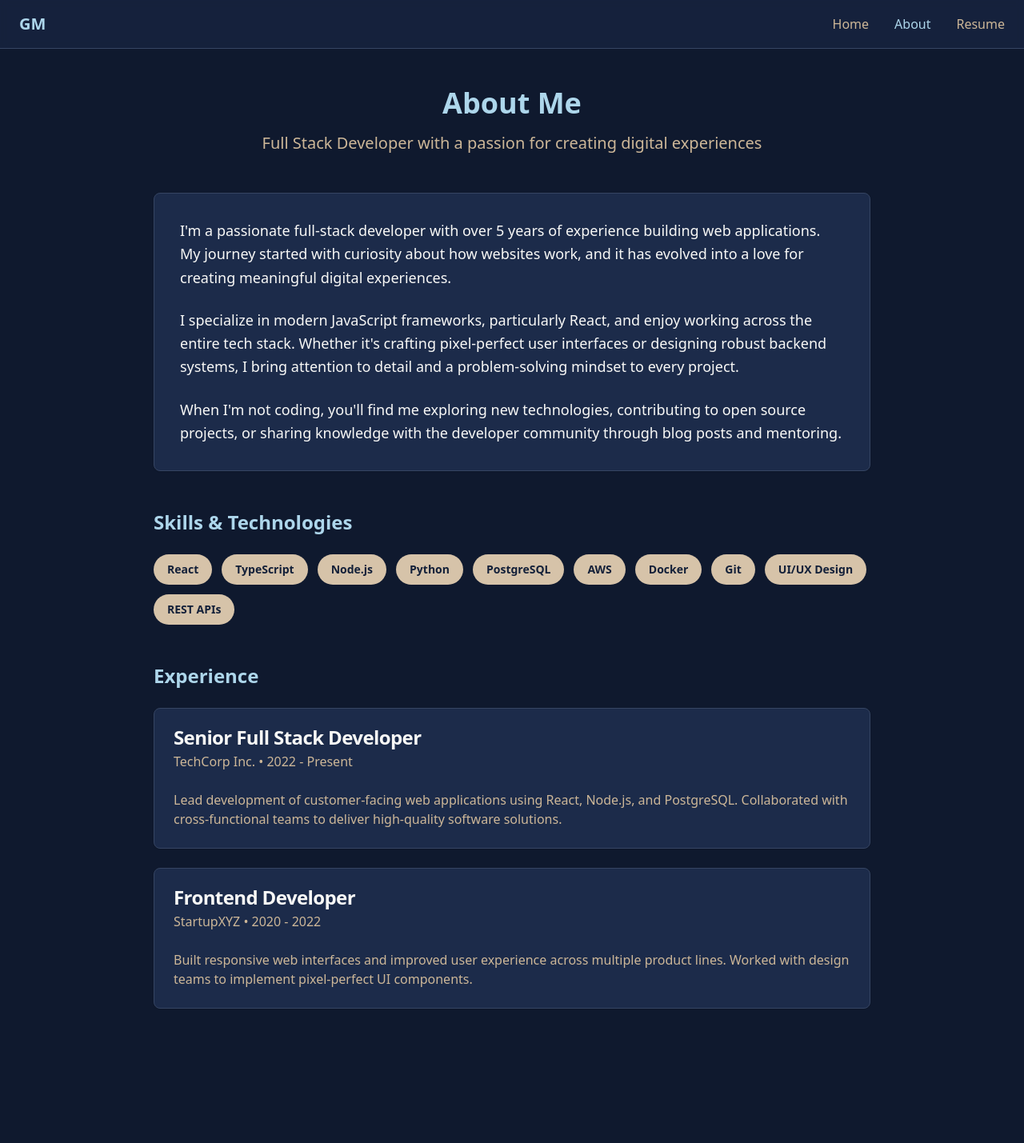
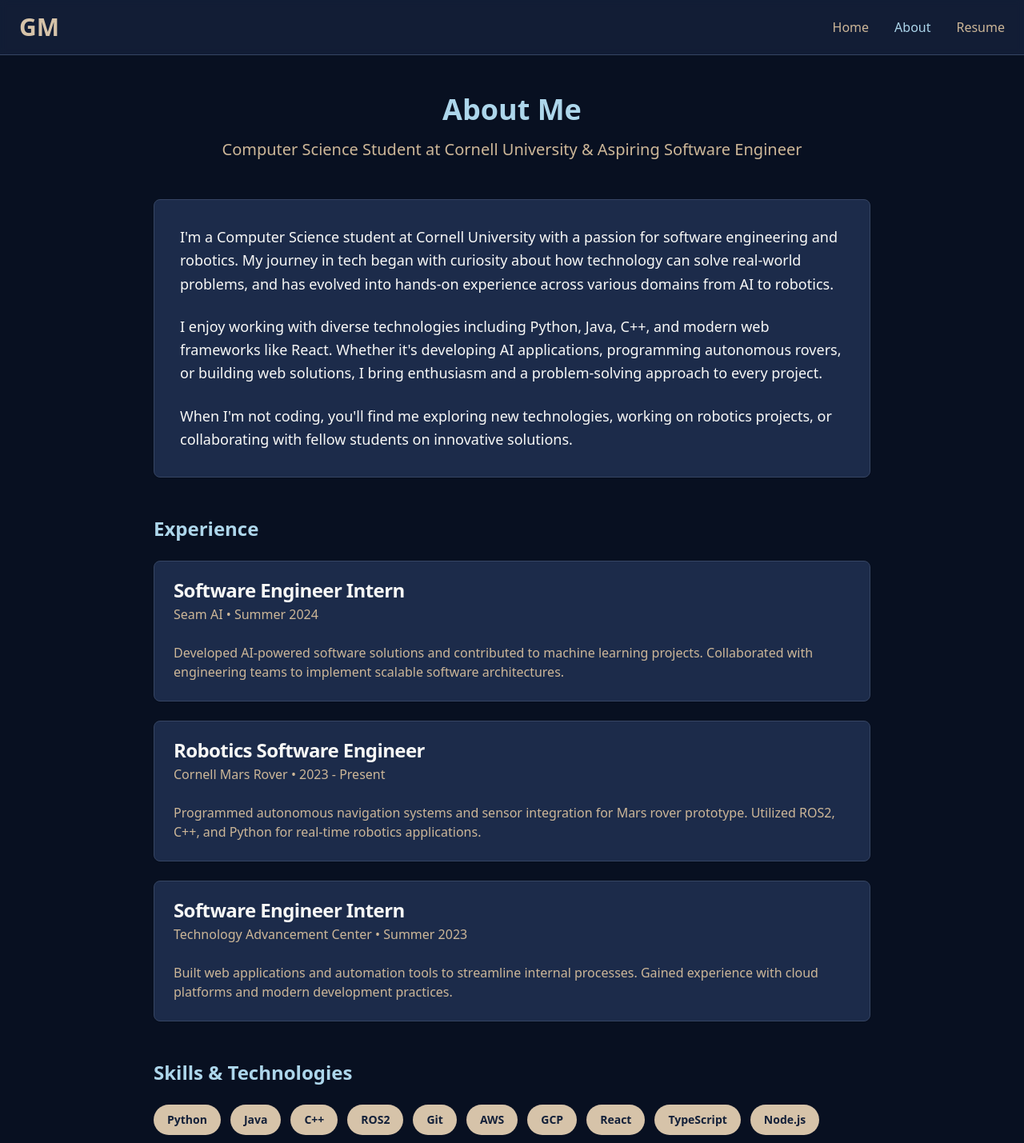
Before and after one commit to gerry-montemayor/portfolio, a React (Vite) app: page /about in a window 1280 px wide. Shown: the top 1429 px of the page at 80% size. Before the commit the page ends 1309 px from the top, so only its background shows below. Built offline with nearby package versions, Linux system fonts and the light colour scheme.

Commit message:
Refactor: Update website content
- Updated profile picture.
- Modified navigation and color scheme.
- Reordered and updated content on the About page.
- Added new experience entries.
- Updated skills list.

```diff
--- a/src/components/Navigation.tsx
+++ b/src/components/Navigation.tsx
@@ -5,7 +5,7 @@ const Navigation = () => {
     <nav className="bg-card/50 backdrop-blur-sm border-b border-border sticky top-0 z-50">
       <div className="container mx-auto px-6 py-4">
         <div className="flex justify-between items-center">
-          <NavLink to="/" className="text-xl font-bold text-primary">
+          <NavLink to="/" className="text-3xl font-bold text-secondary">
             GM
           </NavLink>
           <div className="flex space-x-8">
--- a/src/index.css
+++ b/src/index.css
@@ -6,8 +6,8 @@
 
 @layer base {
   :root {
-    /* Base colors - Darker blue background */
-    --background: 220 50% 12%;
+    /* Base colors - Navy blue background */
+    --background: 220 60% 8%;
     --foreground: 35 35% 75%;
 
     /* Card colors */
--- a/src/pages/About.tsx
+++ b/src/pages/About.tsx
@@ -3,8 +3,8 @@ import { Badge } from "@/components/ui/badge";
 
 const About = () => {
   const skills = [
-    "React", "TypeScript", "Node.js", "Python", "PostgreSQL",
-    "AWS", "Docker", "Git", "UI/UX Design", "REST APIs"
+    "Python", "Java", "C++", "ROS2", "Git", "AWS", "GCP", "React",
+    "TypeScript", "Node.js", "Docker"
   ];
 
   return (
@@ -14,7 +14,7 @@ const About = () => {
         <div className="text-center mb-12">
           <h1 className="text-4xl font-bold text-primary mb-4">About Me</h1>
           <p className="text-xl text-muted-foreground">
-            Full Stack Developer with a passion for creating digital experiences
+            Computer Science Student at Cornell University & Aspiring Software Engineer
           </p>
         </div>
 
@@ -24,29 +24,72 @@ const About = () => {
             <CardContent className="p-8">
               <div className="prose prose-lg max-w-none">
                 <p className="text-lg leading-relaxed mb-6">
-                  I'm a passionate full-stack developer with over 5 years of experience
-                  building web applications. My journey started with curiosity about how
-                  websites work, and it has evolved into a love for creating meaningful
-                  digital experiences.
+                  I'm a Computer Science student at Cornell University with a passion for
+                  software engineering and robotics. My journey in tech began with curiosity
+                  about how technology can solve real-world problems, and has evolved into
+                  hands-on experience across various domains from AI to robotics.
                 </p>
                 <p className="text-lg leading-relaxed mb-6">
-                  I specialize in modern JavaScript frameworks, particularly React, and
-                  enjoy working across the entire tech stack. Whether it's crafting
-                  pixel-perfect user interfaces or designing robust backend systems,
-                  I bring attention to detail and a problem-solving mindset to every project.
+                  I enjoy working with diverse technologies including Python, Java, C++, and
+                  modern web frameworks like React. Whether it's developing AI applications,
+                  programming autonomous rovers, or building web solutions, I bring
+                  enthusiasm and a problem-solving approach to every project.
                 </p>
                 <p className="text-lg leading-relaxed">
                   When I'm not coding, you'll find me exploring new technologies,
-                  contributing to open source projects, or sharing knowledge with
-                  the developer community through blog posts and mentoring.
+                  working on robotics projects, or collaborating with fellow students
+                  on innovative solutions.
                 </p>
               </div>
             </CardContent>
           </Card>
         </div>
 
+        {/* Experience */}
+        <div className="mb-12">
+          <h2 className="text-2xl font-bold text-primary mb-6">Experience</h2>
+          <div className="space-y-6">
+            <Card>
+              <CardHeader>
+                <CardTitle>Software Engineer Intern</CardTitle>
+                <p className="text-muted-foreground">Seam AI • Summer 2024</p>
+              </CardHeader>
+              <CardContent>
+                <p className="text-muted-foreground">
+                  Developed AI-powered software solutions and contributed to machine learning projects.
+                  Collaborated with engineering teams to implement scalable software architectures.
+                </p>
+              </CardContent>
+            </Card>
+            <Card>
+              <CardHeader>
+                <CardTitle>Robotics Software Engineer</CardTitle>
+                <p className="text-muted-foreground">Cornell Mars Rover • 2023 - Present</p>
+              </CardHeader>
+              <CardContent>
+                <p className="text-muted-foreground">
+                  Programmed autonomous navigation systems and sensor integration for Mars rover prototype.
+                  Utilized ROS2, C++, and Python for real-time robotics applications.
+                </p>
+              </CardContent>
+            </Card>
+            <Card>
+              <CardHeader>
+                <CardTitle>Software Engineer Intern</CardTitle>
+                <p className="text-muted-foreground">Technology Advancement Center • Summer 2023</p>
+              </CardHeader>
+              <CardContent>
+                <p className="text-muted-foreground">
+                  Built web applications and automation tools to streamline internal processes.
+                  Gained experience with cloud platforms and modern development practices.
+                </p>
+              </CardContent>
+            </Card>
+          </div>
+        </div>
+
         {/* Skills */}
-        <div className="mb-12">
+        <div>
           <h2 className="text-2xl font-bold text-primary mb-6">Skills & Technologies</h2>
           <div className="flex flex-wrap gap-3">
             {skills.map((skill) => (
@@ -60,37 +103,6 @@ const About = () => {
             ))}
           </div>
         </div>
-
-        {/* Experience */}
-        <div>
-          <h2 className="text-2xl font-bold text-primary mb-6">Experience</h2>
-          <div className="space-y-6">
-            <Card>
-              <CardHeader>
-                <CardTitle>Senior Full Stack Developer</CardTitle>
-                <p className="text-muted-foreground">TechCorp Inc. • 2022 - Present</p>
-              </CardHeader>
-              <CardContent>
-                <p className="text-muted-foreground">
-                  Lead development of customer-facing web applications using React, Node.js, and PostgreSQL.
-                  Collaborated with cross-functional teams to deliver high-quality software solutions.
-                </p>
-              </CardContent>
-            </Card>
-            <Card>
-              <CardHeader>
-                <CardTitle>Frontend Developer</CardTitle>
-                <p className="text-muted-foreground">StartupXYZ • 2020 - 2022</p>
-              </CardHeader>
-              <CardContent>
-                <p className="text-muted-foreground">
-                  Built responsive web interfaces and improved user experience across multiple product lines.
-                  Worked with design teams to implement pixel-perfect UI components.
-                </p>
-              </CardContent>
-            </Card>
-          </div>
-        </div>
       </div>
     </div>
   );
```
